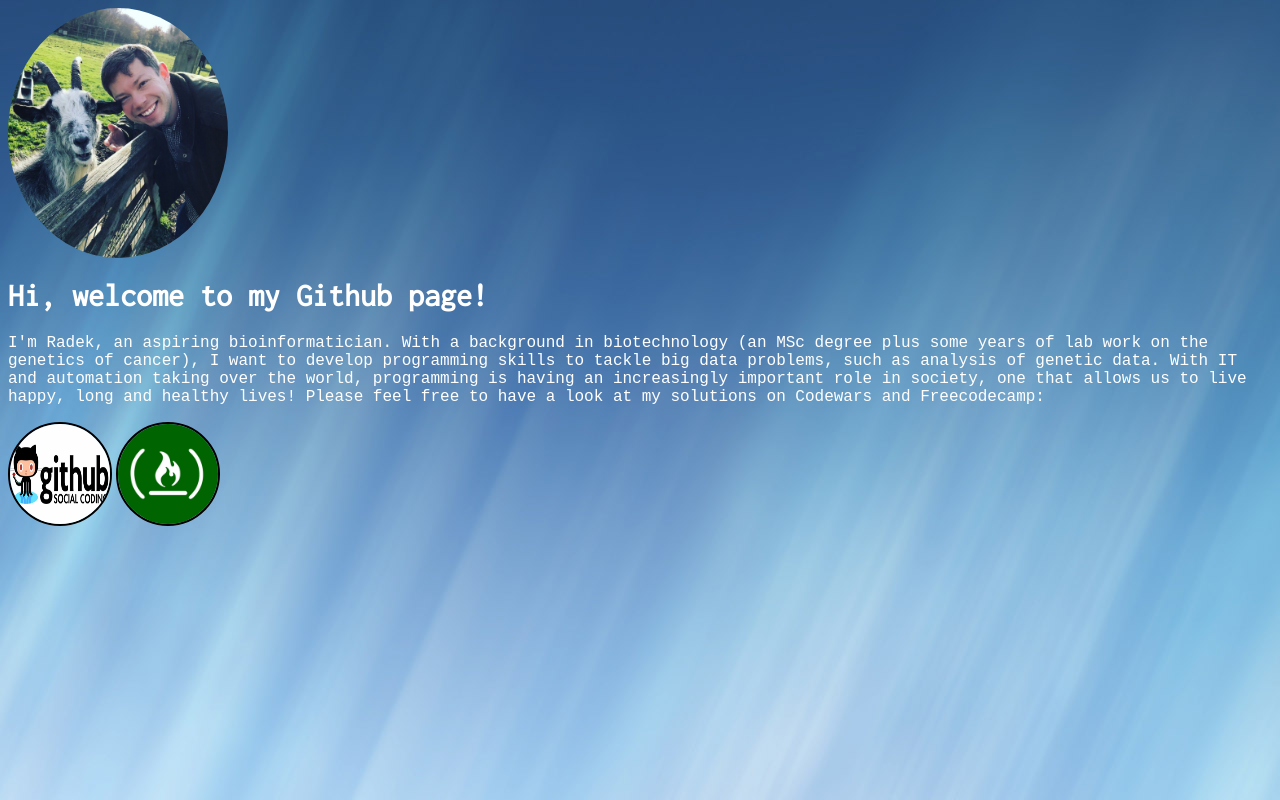
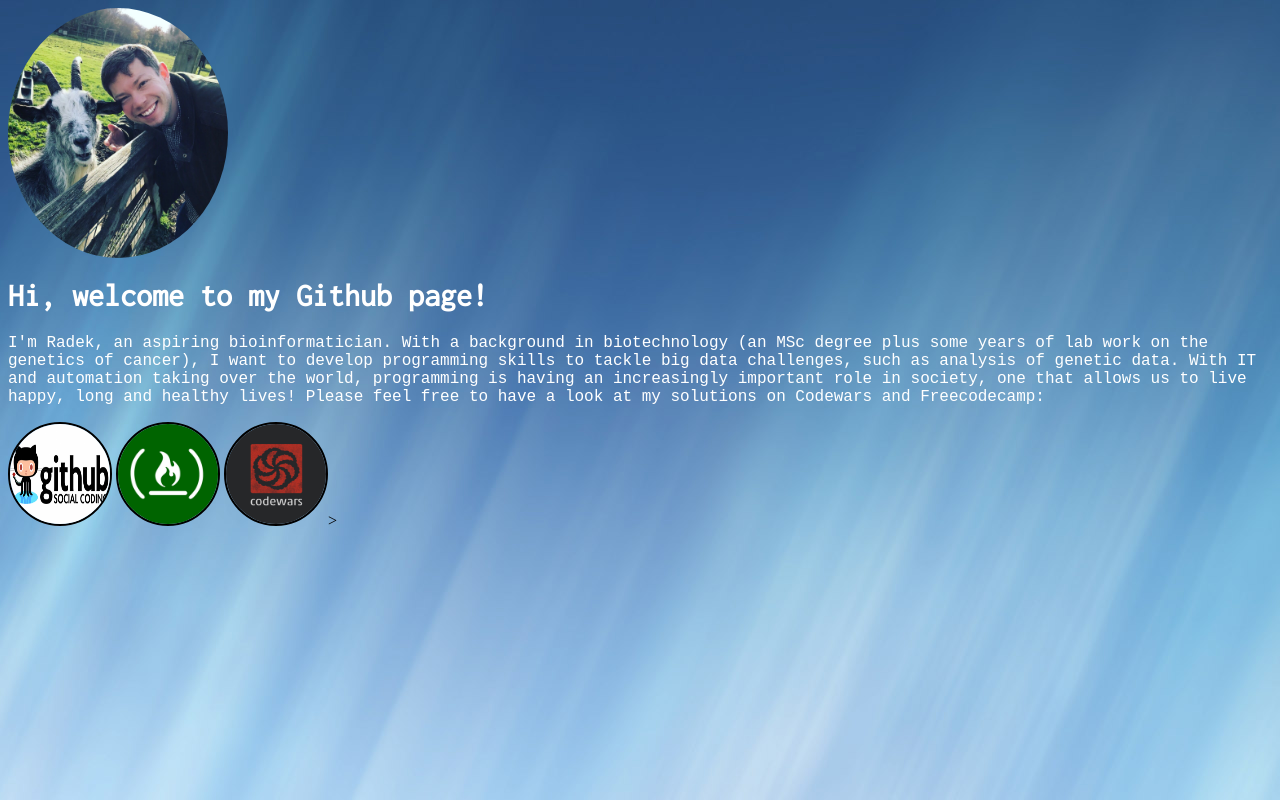
Before and after one commit to radkw/radkw.github.io, a plain HTML site: page index.html in a window 1280 px wide. Drawn offline with Linux system fonts and the light colour scheme.

Commit message:
Update index.html

```diff
--- a/index.html
+++ b/index.html
@@ -25,11 +25,12 @@ img {
 Hi, welcome to my Github page! </h1>
   <p class="white-text">I'm Radek, an aspiring bioinformatician.
 With a background in biotechnology (an MSc degree plus some years of lab work on the genetics of cancer),
-    I want to develop programming skills to tackle big data problems, such as analysis of genetic data.
+    I want to develop programming skills to tackle big data challenges, such as analysis of genetic data.
     With IT and automation taking over the world, programming is having an increasingly important role in society, one that allows us to live happy, long and healthy lives!
 Please feel free to have a look at my solutions on Codewars and Freecodecamp:
   </p>
 <a href="https://github.com/radkw/radkw.github.io"><img src="github logo.png" alt="github logo" class="smaller-image black-border"></a>
 <a href="https://www.freecodecamp.org/radkw"><img src="fcc logo.png" alt="freecodecamp logo" class="smaller-image black-border"></a>
+<a href="https://www.codewars.com/users/radkw"><img src="codewars logo.png" class="smaller-image black-border"></a>>
 </body>
 </html>
```
